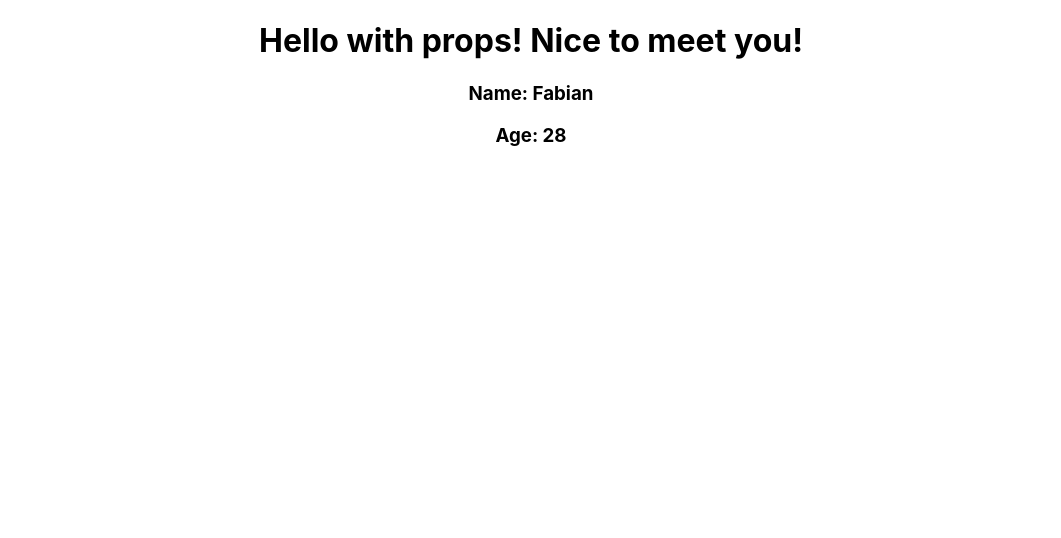
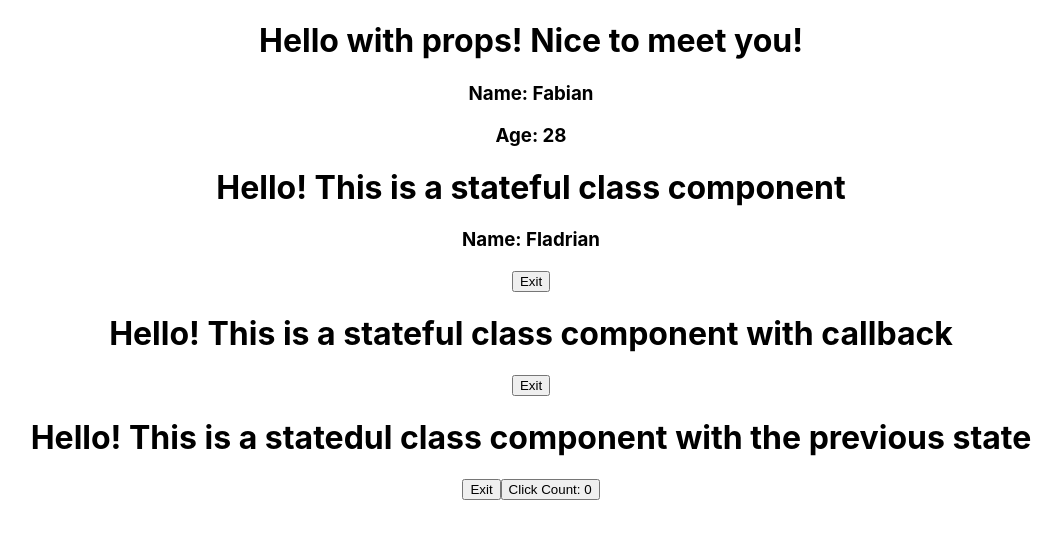
Before and after one commit to fabianlien/My-First-React-App, a React (Create React App) app in the folder test-app/: page / in a window 1280 px wide. Shown: the top 538 px of the page, without its empty margins (109-1170 px from the left). Built offline with nearby package versions, Linux system fonts and the light colour scheme.

Commit message:
add stateful components and state methods

```diff
--- a/test-app/src/App.js
+++ b/test-app/src/App.js
@@ -1,10 +1,16 @@
 import './App.css';
 import FunctionalGreetingWithProps from './components/FunctionalGreetingWithProps';
+import StatefulGreeting from './components/ClassGreeting';
+import StatefulGreetingWithCallback from './components/ClassGreetingWithCallback';
+import StatefulGreetingWithPrevState from './components/ClassGreetingWithPrevState';
 
 function App() {
   return (
     <div className="App">
      <FunctionalGreetingWithProps greeting="Nice to meet you!" name="Fabian" age="28"/>
+     <StatefulGreeting greeting="This is a stateful class component" name="Fladrian"/>
+     <StatefulGreetingWithCallback greeting="This is a stateful class component with callback"/>
+     <StatefulGreetingWithPrevState greeting="This is a statedul class component with the previous state" />
     </div>
   );
 }
--- /dev/null
+++ b/test-app/src/components/ClassGreeting.js
@@ -0,0 +1,31 @@
+import React from "react";
+
+class StatefulGreeting extends React.Component {
+
+    constructor(props) {
+        super(props);
+        this.state = {
+            introduction: "Hello!",
+            buttonText: "Exit",
+        };
+    }
+
+    handleClick() {
+        this.setState({
+            introduction: "Goodbye!",
+        });
+        console.log(this.state.introduction)
+    }
+
+    render() {
+        return (
+        <div>
+            <h1>{this.state.introduction} {this.props.greeting}</h1>
+            <h3>Name: {this.props.name} </h3>
+            <button onClick={() => this.handleClick()}>{this.state.buttonText}</button>
+        </div>
+        )
+    }
+}
+
+export default StatefulGreeting
--- /dev/null
+++ b/test-app/src/components/ClassGreetingWithCallback.js
@@ -0,0 +1,30 @@
+import React from "react";
+
+class StatefulGreetingWithCallback extends React.Component {
+
+    constructor(props) {
+        super(props);
+        this.state = {
+            introduction: "Hello!",
+            buttonText: "Exit",
+        };
+    }
+
+    handleClick() {
+        this.setState({
+            introduction: "Goodbye!",
+            buttonText: "Enter",
+        }, () => {console.log(this.state.introduction, this.state.buttonText)});
+    }
+
+    render() {
+        return (
+        <div>
+            <h1>{this.state.introduction} {this.props.greeting}</h1>
+            <button onClick={() => this.handleClick()}>{this.state.buttonText}</button>
+        </div>
+        )
+    }
+}
+
+export default StatefulGreetingWithCallback
--- /dev/null
+++ b/test-app/src/components/ClassGreetingWithPrevState.js
@@ -0,0 +1,43 @@
+import React from "react";
+
+class StatefulGreetingWithPrevState extends React.Component {
+
+    constructor(props) {
+        super(props);
+        this.state = {
+            introduction: "Hello!",
+            buttonText: "Exit",
+            count: 0,
+        };
+    }
+
+    handleClick() {
+        this.setState({
+            introduction: this.state.introduction === "Hello!" ? "Goodbye!" : "Hello!",
+            buttonText: this.state.buttonText === "Exit" ? "Enter" : "Exit",
+        }, () => {console.log(this.state.introduction, this.state.buttonText)});
+    }
+
+    incrementCount() {
+        this.setState({count: this.state.count + 1});
+        console.log(this.state.count)
+    }
+
+    incrementByFive() {
+        for (let i=0; i<5; i++) {
+            this.incrementCount()
+        }
+    }
+
+    render() {
+        return (
+        <div>
+            <h1>{this.state.introduction} {this.props.greeting}</h1>
+            <button onClick={() => this.handleClick()}>{this.state.buttonText}</button>
+            <button onClick={() => this.incrementByFive()}>Click Count: {this.state.count}</button>
+        </div>
+        )
+    }
+}
+
+export default StatefulGreetingWithPrevState
```
